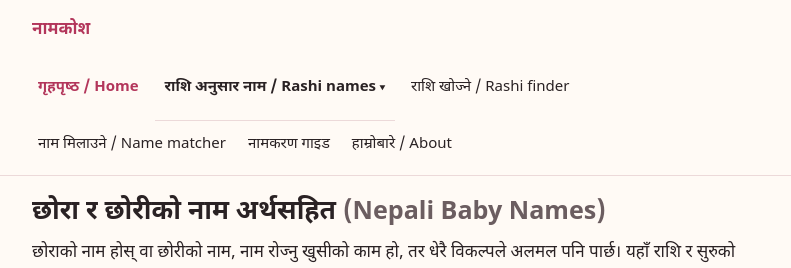
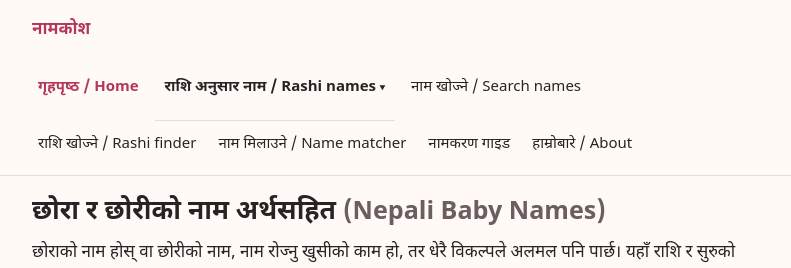
Before and after one commit to kcbinam52/Baby-names, a Jekyll site: the page built from index.html, in a window 1280 px wide. Shown: the top 268 px of the page, without its empty margins (244-1035 px from the left). Built offline with Jekyll 4.4.1, drawn with Linux system fonts in a browser that asks for light colours.

Commit message:
Integrate advanced name search into site navigation and styling

```diff
--- a/_includes/header.html
+++ b/_includes/header.html
@@ -11,6 +11,7 @@
           {% endfor %}
         </div>
       </details>
+      <a href="/tools/name-search/"{% if page.url == '/tools/name-search/' %} aria-current="page"{% endif %}>नाम खोज्ने / Search names</a>
       <a href="/tools/rashi-finder/"{% if page.url == '/tools/rashi-finder/' %} aria-current="page"{% endif %}>राशि खोज्ने / Rashi finder</a>
       <a href="/tools/parent-name-matcher/"{% if page.url == '/tools/parent-name-matcher/' %} aria-current="page"{% endif %}>नाम मिलाउने / Name matcher</a>
       <a href="/guide/naming-ceremony/"{% if page.url == '/guide/naming-ceremony/' %} aria-current="page"{% endif %}>नामकरण गाइड</a>
```
